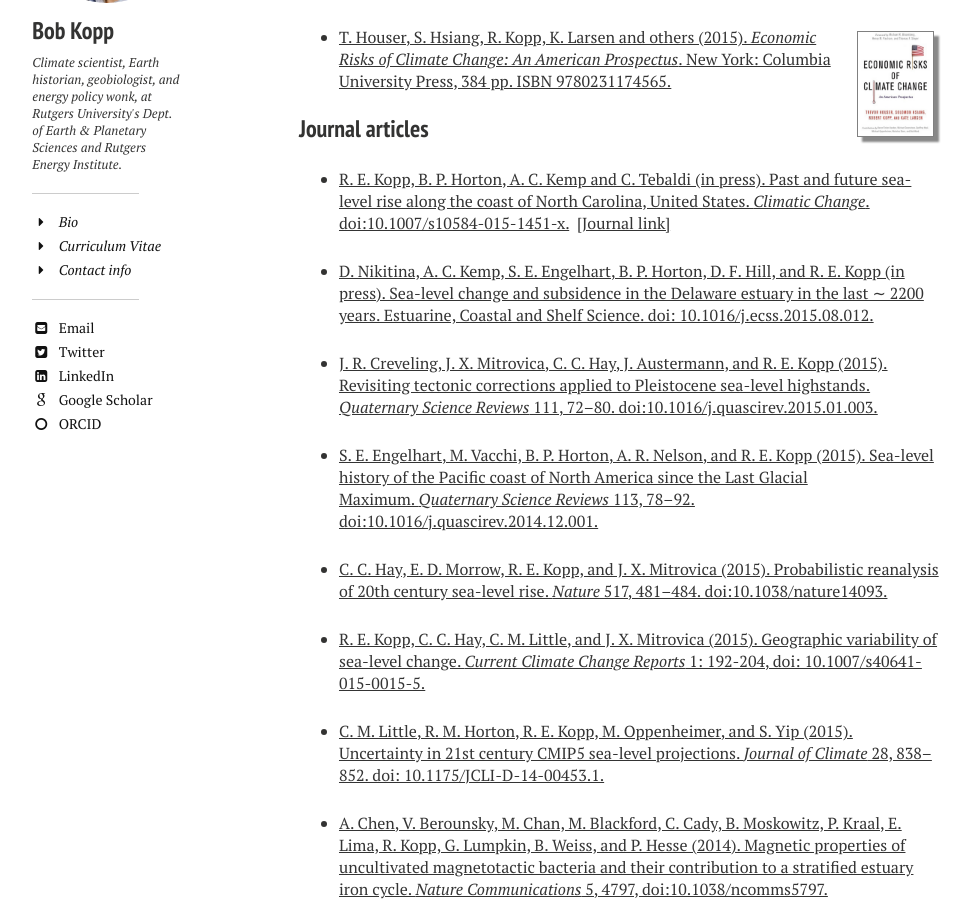
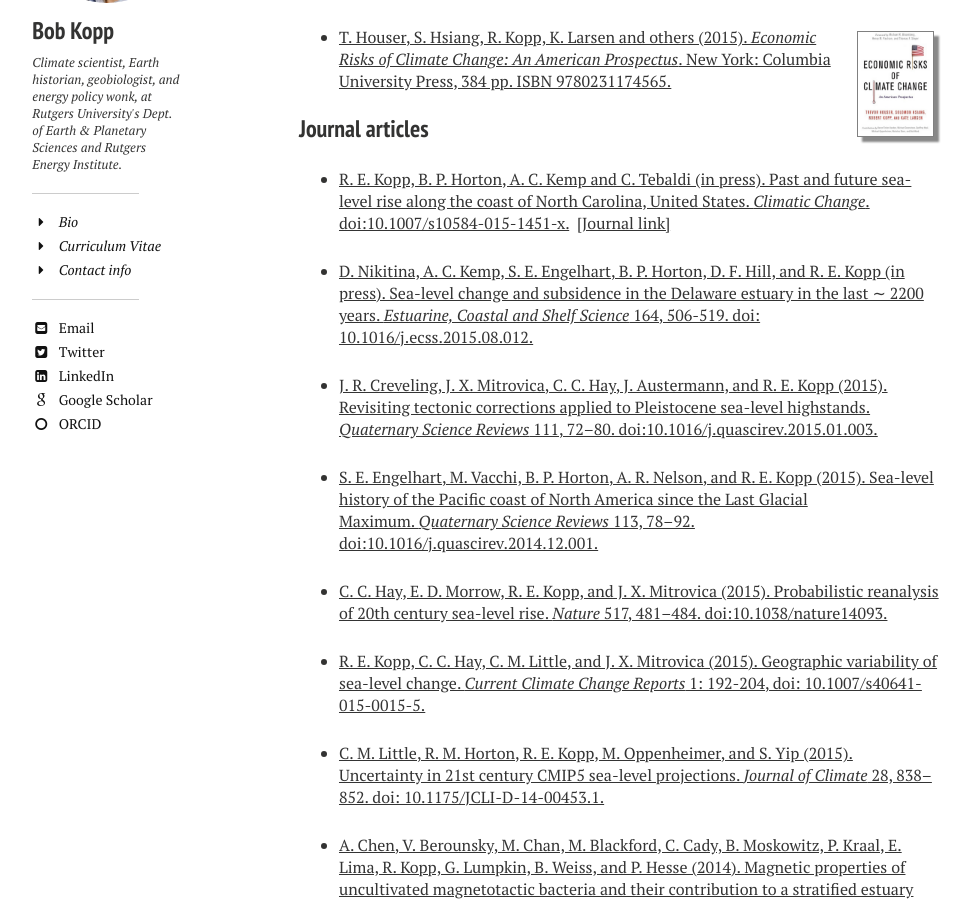
Before and after one commit to mrke/bobkopp.github.io, a Jekyll site: the page built from papers/index.md, in a window 1280 px wide and 900 px high, scrolled down 1228 px. Shown: the whole window, without its empty margins (21-992 px from the left). Built offline with Jekyll 4.4.1, drawn with Linux system fonts in a browser that asks for light colours; nearby versions of some CDN libraries.

Commit message:
Page numbers for Nikitina et al (2015)

```diff
--- a/papers/index.md
+++ b/papers/index.md
@@ -39,7 +39,7 @@
 
 * [R. E. Kopp, B. P. Horton, A. C. Kemp and C. Tebaldi (in press). Past and future sea-level rise along the coast of North Carolina, United States. _Climatic Change_. doi:10.1007/s10584-015-1451-x.](http://arxiv.org/abs/1410.8369)  [[Journal link]](http://dx.doi.org/10.1007/s10584-015-1451-x)
 
-* [D. Nikitina, A. C. Kemp, S. E. Engelhart, B. P. Horton, D. F. Hill, and R. E. Kopp (in press). Sea-level change and subsidence in the Delaware estuary in the last ∼ 2200 years. Estuarine, Coastal and Shelf Science. doi: 10.1016/j.ecss.2015.08.012.](http://dx.doi.org/10.1016/j.ecss.2015.08.012)
+* [D. Nikitina, A. C. Kemp, S. E. Engelhart, B. P. Horton, D. F. Hill, and R. E. Kopp (in press). Sea-level change and subsidence in the Delaware estuary in the last ∼ 2200 years. _Estuarine, Coastal and Shelf Science_ 164, 506-519. doi: 10.1016/j.ecss.2015.08.012.](http://dx.doi.org/10.1016/j.ecss.2015.08.012)
 
 * [J. R. Creveling, J. X. Mitrovica, C. C. Hay, J. Austermann, and R. E. Kopp (2015). Revisiting tectonic corrections applied to Pleistocene sea-level highstands. _Quaternary Science Reviews_ 111, 72–80\. doi:10.1016/j.quascirev.2015.01.003.](http://dx.doi.org/10.1016/j.quascirev.2015.01.003)
 
```
